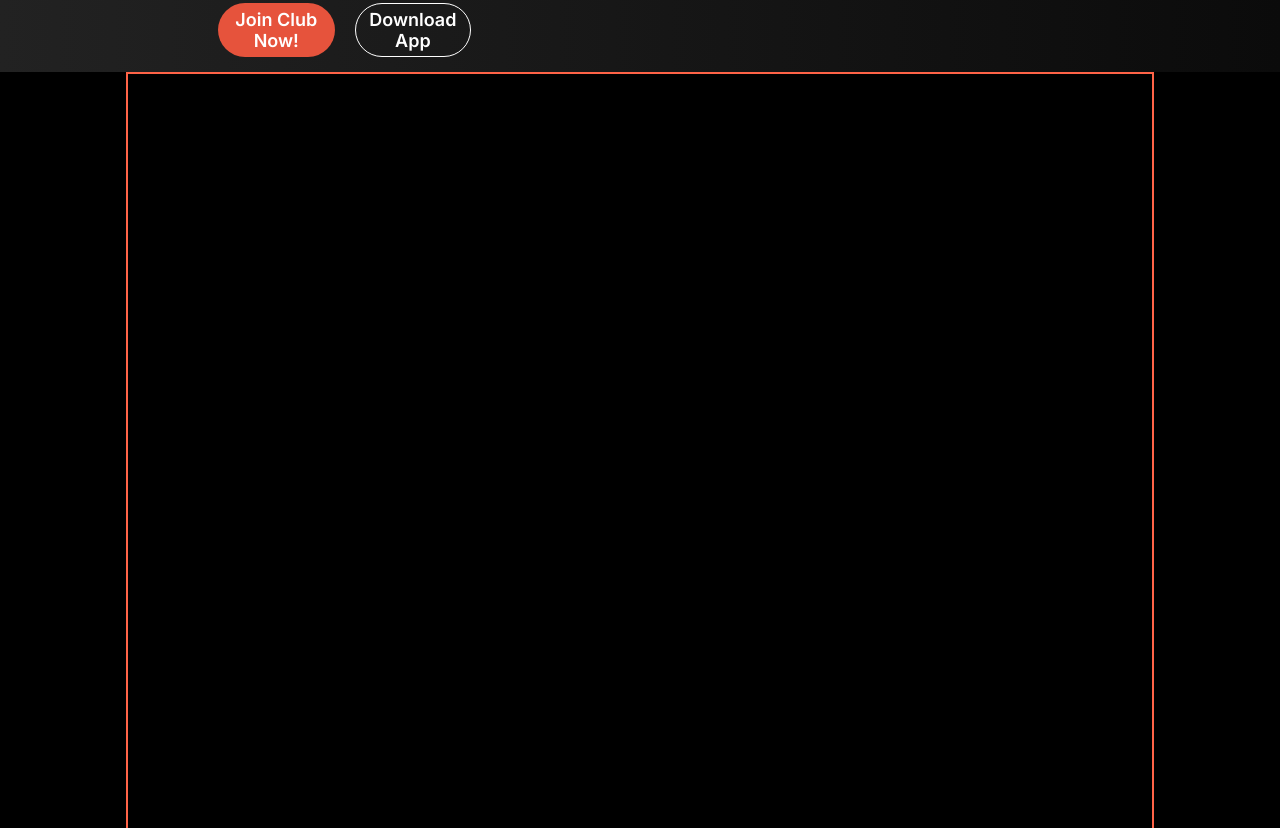
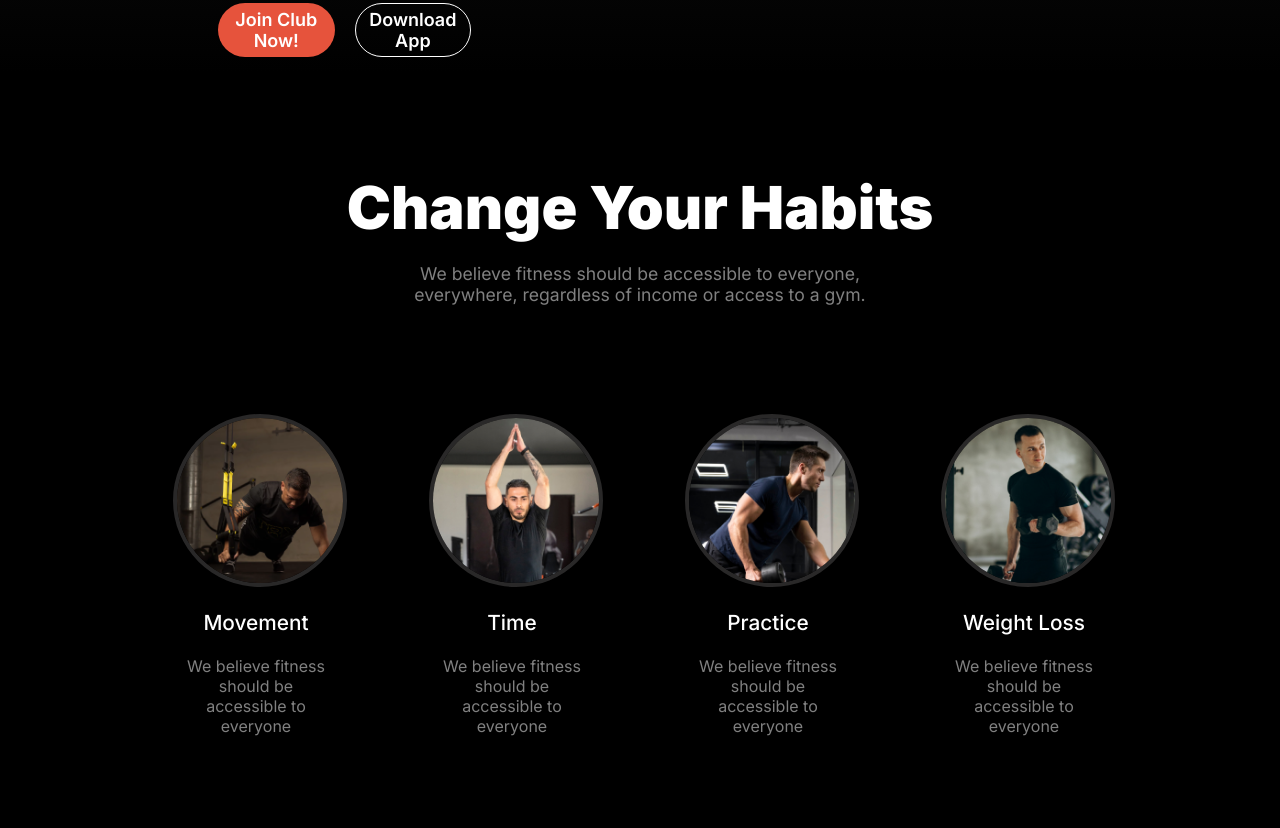
Before and after one commit to samZero-0/Assignment-2, a plain HTML site: page index.html in a window 1280 px wide. Shown: the part 828-1656 px from the top of the page. Drawn offline with Linux system fonts and the light colour scheme; a web font is replaced by a local one.

Commit message:
habits section done

```diff
--- a/index.html
+++ b/index.html
@@ -103,24 +103,91 @@
 
         <div class="habits-container">
             <div class="habit-title-container">
-
+                <p>
+                    Change Your Habits
+                </p>
             </div>
             <div class="habit-desc-container">
-
+                <p>
+                    We believe fitness should be accessible to everyone, everywhere, regardless of income or access to a gym.
+                </p>
             </div>
 
             <div class="habit-card-container">
                 <div class="habit-card">
                     <div class="habit-card-img-container">
-
+                        <img src="./images/image 3.png" alt="">
                     </div>
 
                     <div class="habit-card-title">
-
+                        <p>
+                            Movement
+                        </p>
                     </div>
 
                     <div class="habit-card-desc">
+                        <p>
+                            We believe fitness should be
+                            accessible to everyone
+                        </p>
+                    </div>
+                </div>
+                <div class="habit-card">
+                    <div class="habit-card-img-container">
+                        <img src="./images/image 2.png" alt="">
+                    </div>
 
+                    <div class="habit-card-title">
+                        <p>
+                            Time
+                        </p>
+                    </div>
+
+                    <div class="habit-card-desc">
+                        <p>
+                            We believe fitness should be
+                            accessible to everyone
+                        </p>
+                    </div>
+                </div>
+
+                <div class="habit-card">
+                    <div class="habit-card-img-container">
+                        <img src="./images/image 4.png" alt="">
+                    </div>
+
+                    <div class="habit-card-title">
+                        <p>
+                            Practice
+                        </p>
+                    </div>
+
+                    <div class="habit-card-desc">
+                        <p>
+                            We believe fitness should be
+                            accessible to everyone
+                        </p>
+                    </div>
+                </div>
+
+                <div class="habit-card">
+
+
+                    <div class="habit-card-img-container">
+                        <img src="./images/image 5.png" alt="">
+                    </div>
+
+                    <div class="habit-card-title">
+                        <p>
+                            Weight Loss
+                        </p>
+                    </div>
+
+                    <div class="habit-card-desc">
+                        <p>
+                            We believe fitness should be
+                            accessible to everyone
+                        </p>
                     </div>
                 </div>
 
--- a/style.css
+++ b/style.css
@@ -16,7 +16,7 @@
     width: 100%;
     height:900px;
     background: rgb(34,34,34);
-    background: linear-gradient(90deg, rgba(34,34,34,1) 0%, rgba(11,11,11,1) 100%);
+    background: linear-gradient(-180deg, rgb(46, 46, 46) 0%, rgb(0, 0, 0) 100%);
     display: flex;
     justify-content: center;
 
@@ -51,7 +51,7 @@
     background: transparent;
     margin-left: 90px;
     display: flex;
-    /* gap:10px; */
+    gap:150px;
     align-items: center;
 
 }
@@ -345,18 +345,88 @@
 #habits{
      /* border: 2px solid tomato; */
      width: 100%;
-     height:900px;
+     height:700px;
      display: flex;
      justify-content: center;
 }
 
 .habits-container{
-    display: flex;
+    margin-top: 100px;
     width: 80%;
-    border: 2px solid tomato;
+    /* border: 2px solid tomato; */
     height: 100%;
     display: flex;
     flex-direction: column;
+    align-items: center;
+    gap:20px;
+
+}
+
+.habit-title-container p{
+    color: rgb(255, 255, 255);
+    font-family: "Inter", sans-serif;
+    font-size: 3.7rem;
+    font-weight: 900;
+
+}
+.habit-desc-container{
+    width: 45%;
+}
+.habit-desc-container p{
+    color: rgba(255, 255, 255, 0.5);
+    font-family: "Inter", sans-serif;
+    font-size: 1.1rem;
+    font-weight: 400;
+    text-align: center;
+}
+
+.habit-card-container{
+    /* border: 3px solid khaki; */
+    width: 100%;
+    height: 500px;
+    display: flex;
+    justify-content: space-between;
+
+}
+
+.habit-card{
+    display: flex;
+    flex-direction: column;
+    /* border: 2px solid lawngreen; */
+    gap:20px;
+    align-items: center;
+    justify-content: center;
+}
+
+.habit-card-title p{
+    color: rgb(255, 255, 255);
+    font-family: "Inter", sans-serif;
+    font-size: 1.3rem;
+    font-weight: 500;
+    line-height: 120%;
+    letter-spacing: 0%;
+}
+
+.habit-card-desc{
+    width: 60%;
+}
+
+.habit-card-desc p{
+    color: rgba(255, 255, 255, 0.5);
+    font-family: "Inter", sans-serif;
+    font-size: 1rem;
+    font-weight: 400;
+    text-align: center;
+}
+
+.habit-card-img-container{
+    /* border: 2px solid yellow; */
+    width: 65%;
+}
+.habit-card-img-container img{
+    border-radius: 50%;
+    width: 100%;
+    border:4px solid rgb(41, 40, 40)
 
 }
 
@@ -367,23 +437,20 @@
 
 
 
-
-
-
-
-
-
-
-
-
 @media screen and (max-width: 576px){
 
-    .banner-content-container,.content-container{
+    .banner-content-container,.content-container, .habits, .habit-card-container{
         flex-direction: column;
     }
-    .content-container,.content-title,.content-desc, .content-btn-container , .banner-img-container,.banner-img-container img, .img-cont, .nav-title{
+    .content-container,.content-title,.content-desc, .content-btn-container , .banner-img-container,.banner-img-container img, .img-cont, .nav-title, .habit-card-desc,.habit-desc-container{
         width: 100%;
 
+    }
+    .habit-card-img-container,.habit-card-desc{
+        width: 65%;
+    }
+    .habit-title-container p{
+        font-size: 2.1rem;
     }
     .content-container{
         margin-left: 0px;
@@ -423,4 +490,13 @@
     .img-cont img{
         margin-left: 0px;
     }
+    .habits-container{
+        margin-top: 20px;
+        gap:20px;
+    }
+
+    .habit-card-container{
+        margin-top:30px;
+        gap:50px;
+    }
 }
```
